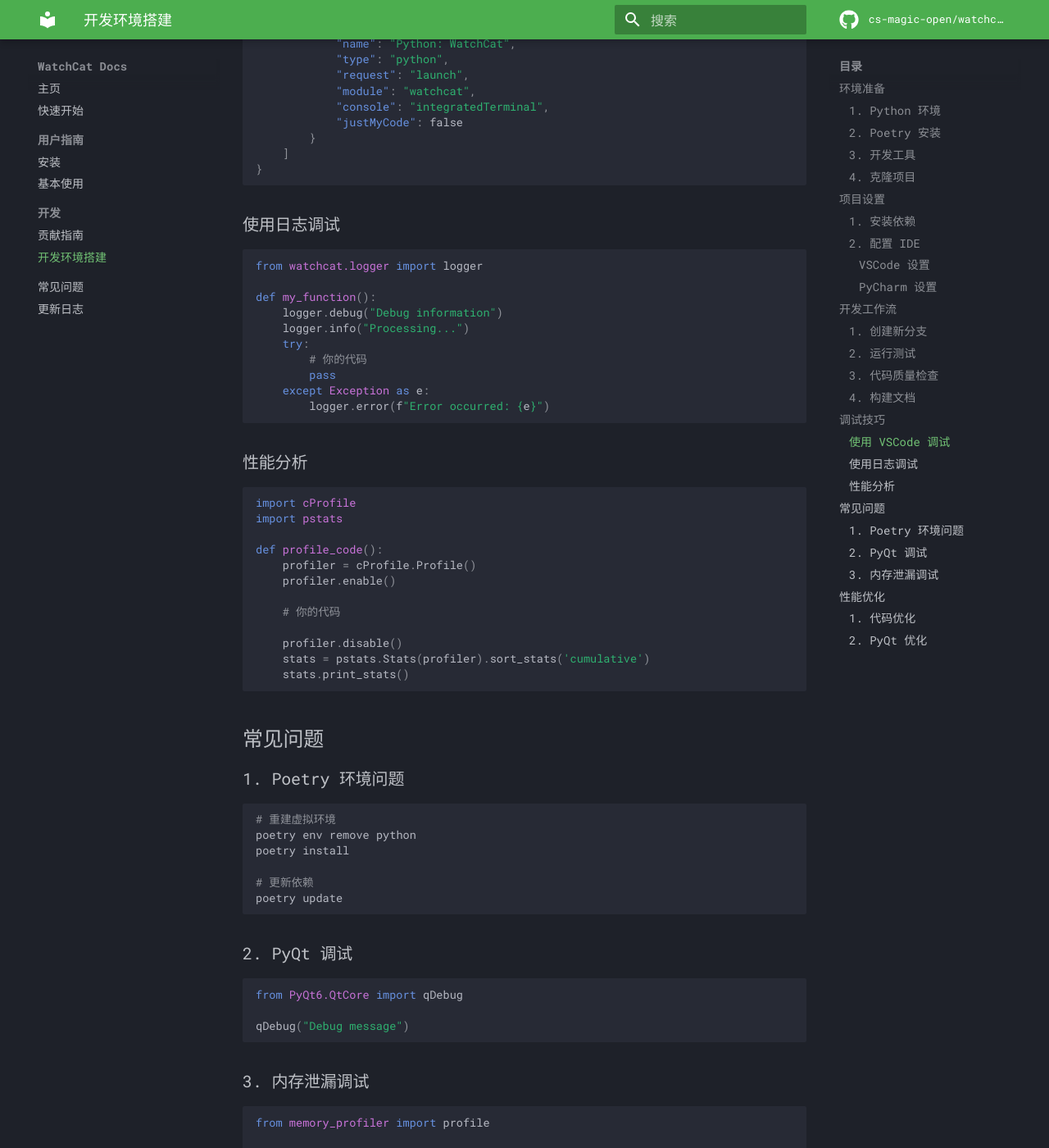
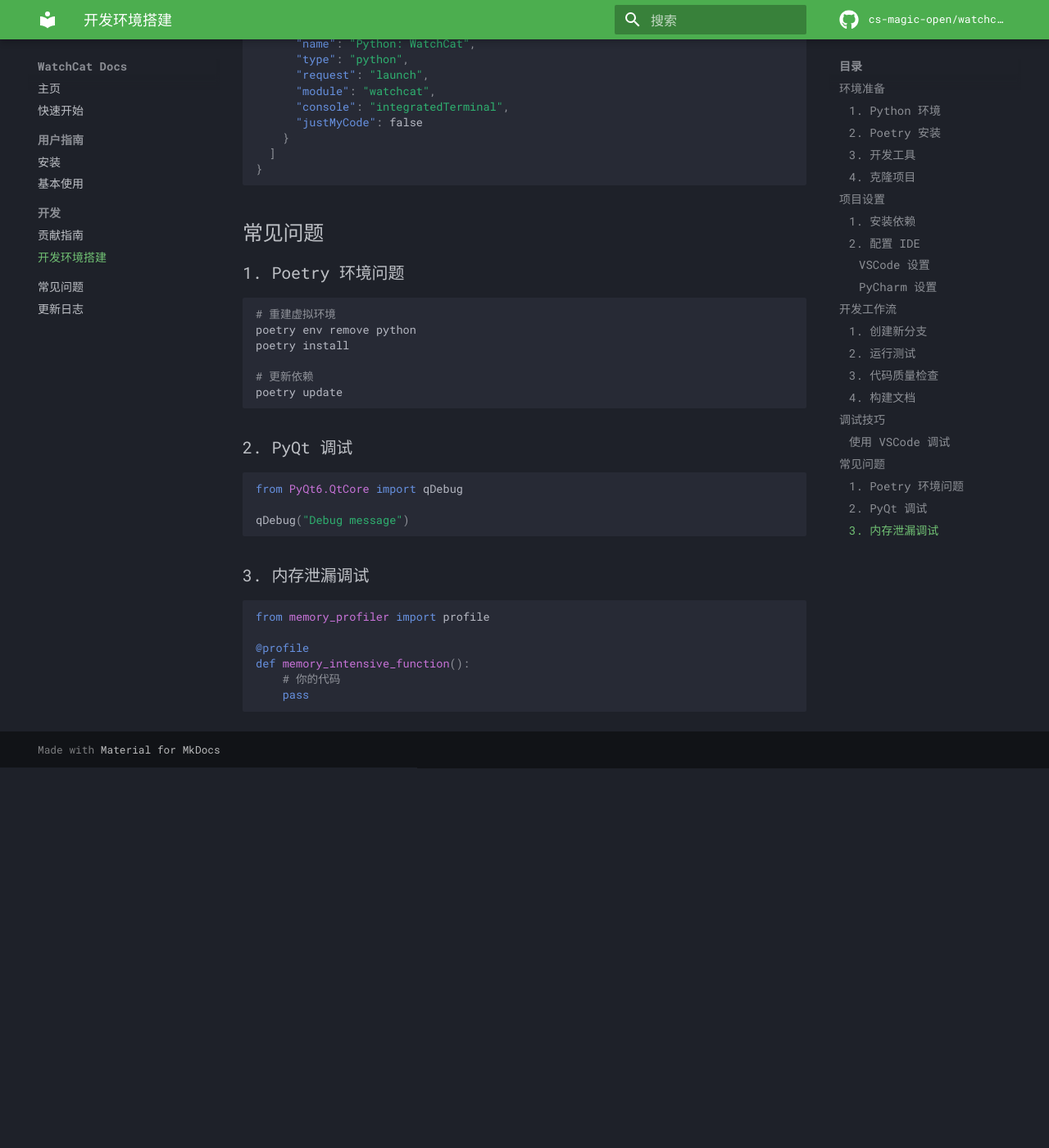
Before and after one commit to cs-magic-open/watchcat, an MkDocs documentation site: the page built from docs/development/setup.md, in a window 1280 px wide and 1400 px high, scrolled down 3169 px. Shown: the whole window at 82% size. Built offline with MkDocs 1.6.1 and Material for MkDocs 9.7.7, drawn with Linux system fonts in a browser that asks for light colours; comment, search, counter and statistics services are not loaded; after the commit the page ends 4105 px from its top, so only the background shows below that; some of the changed text lies outside the part shown.

Commit message:
cicd: update

````diff
--- a/docs/development/setup.md
+++ b/docs/development/setup.md
@@ -63,14 +63,14 @@
 
 ```json
 {
-    "python.defaultInterpreterPath": "${workspaceFolder}/.venv/bin/python",
-    "python.formatting.provider": "black",
-    "python.linting.enabled": true,
-    "python.linting.pylintEnabled": true,
-    "python.testing.pytestEnabled": true,
-    "editor.formatOnSave": true,
-    "editor.rulers": [88],
-    "files.trimTrailingWhitespace": true
+  "python.defaultInterpreterPath": "${workspaceFolder}/.venv/bin/python",
+  "python.formatting.provider": "black",
+  "python.linting.enabled": true,
+  "python.linting.pylintEnabled": true,
+  "python.testing.pytestEnabled": true,
+  "editor.formatOnSave": true,
+  "editor.rulers": [88],
+  "files.trimTrailingWhitespace": true
 }
 ```
 
@@ -133,58 +133,26 @@
 
 ```json
 {
-    "version": "0.2.0",
-    "configurations": [
-        {
-            "name": "Python: Current File",
-            "type": "python",
-            "request": "launch",
-            "program": "${file}",
-            "console": "integratedTerminal",
-            "justMyCode": false
-        },
-        {
-            "name": "Python: WatchCat",
-            "type": "python",
-            "request": "launch",
-            "module": "watchcat",
-            "console": "integratedTerminal",
-            "justMyCode": false
-        }
-    ]
+  "version": "0.2.0",
+  "configurations": [
+    {
+      "name": "Python: Current File",
+      "type": "python",
+      "request": "launch",
+      "program": "${file}",
+      "console": "integratedTerminal",
+      "justMyCode": false
+    },
+    {
+      "name": "Python: WatchCat",
+      "type": "python",
+      "request": "launch",
+      "module": "watchcat",
+      "console": "integratedTerminal",
+      "justMyCode": false
+    }
+  ]
 }
-```
-
-### 使用日志调试
-
-```python
-from watchcat.logger import logger
-
-def my_function():
-    logger.debug("Debug information")
-    logger.info("Processing...")
-    try:
-        # 你的代码
-        pass
-    except Exception as e:
-        logger.error(f"Error occurred: {e}")
-```
-
-### 性能分析
-
-```python
-import cProfile
-import pstats
-
-def profile_code():
-    profiler = cProfile.Profile()
-    profiler.enable()
-
-    # 你的代码
-
-    profiler.disable()
-    stats = pstats.Stats(profiler).sort_stats('cumulative')
-    stats.print_stats()
 ```
 
 ## 常见问题
@@ -218,31 +186,3 @@
     # 你的代码
     pass
 ```
-
-## 性能优化
-
-### 1. 代码优化
-
-```python
-# 使用生成器而不是列表
-def process_items():
-    return (item for item in items)
-
-# 使用 slots
-class OptimizedClass:
-    __slots__ = ['name', 'value']
-```
-
-### 2. PyQt 优化
-
-```python
-# 避免频繁更新
-self.setUpdatesEnabled(False)
-# 进行更新
-self.setUpdatesEnabled(True)
-
-# 批量处理信号
-self.blockSignals(True)
-# 处理
-self.blockSignals(False)
-```
````
Also changed, not shown: 1 other file.
